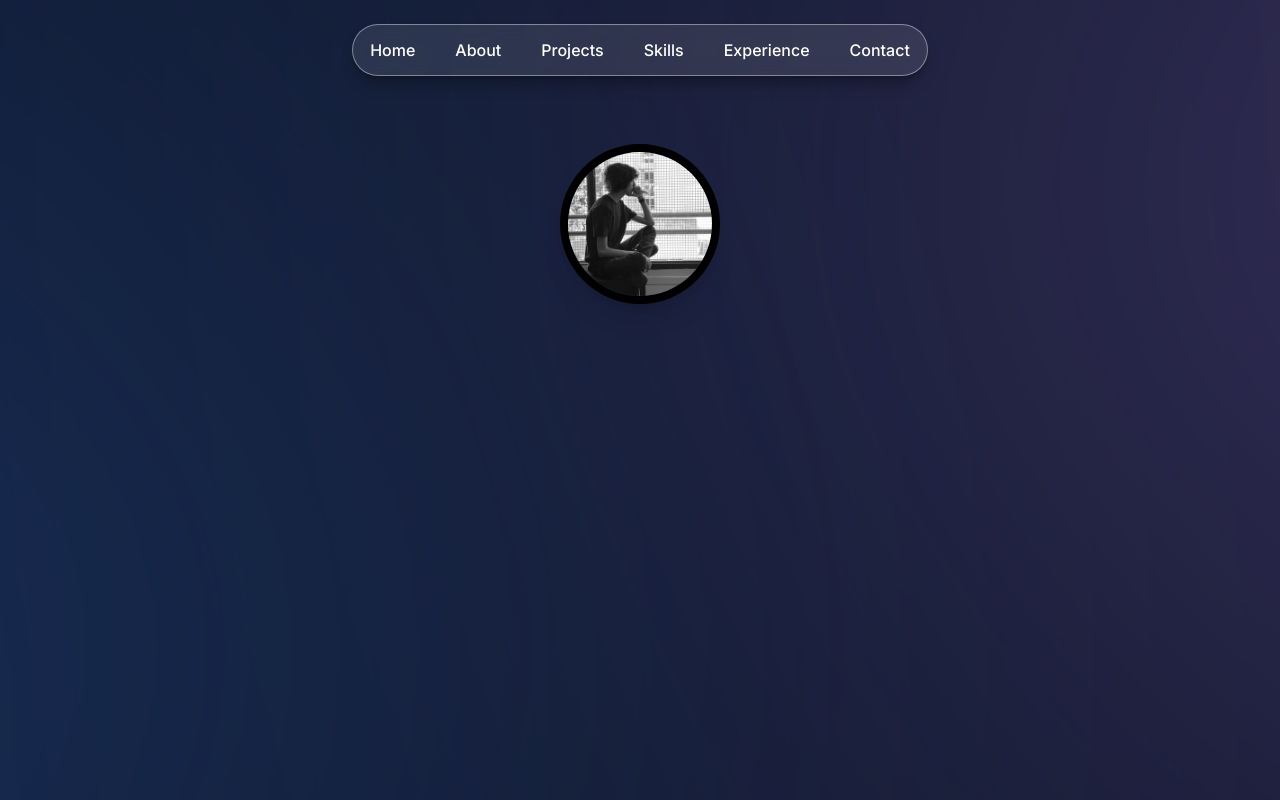
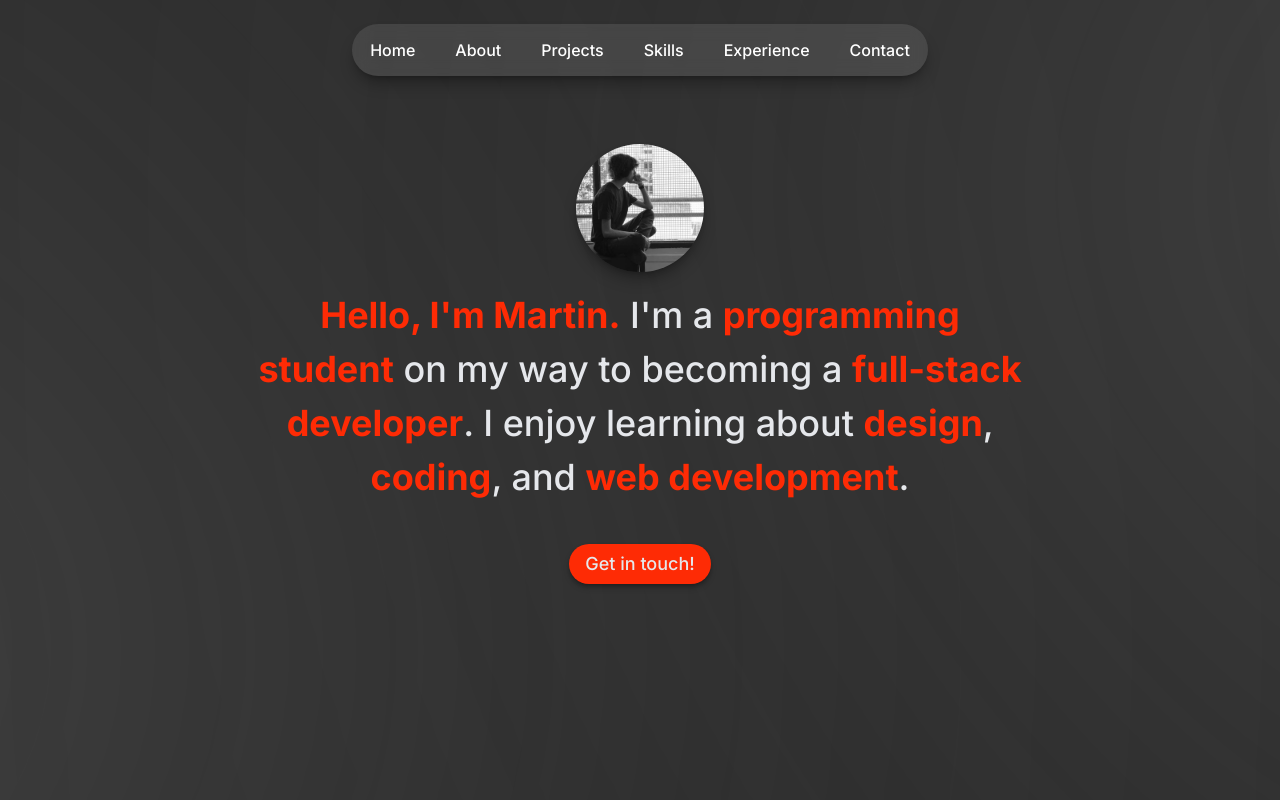
Before and after one commit to martinzutel/portfolio, a Next.js app: page / in a window 1280 px wide. Shown: the top 800 px of the page. Built offline with nearby package versions, Linux system fonts and the light colour scheme.

Commit message:
Intro - colors - contact - small modifications.
Added an introduction with the keywords bolded and highlighted, redesigned everything with new colors and animations. Added a get in touch button which will lead to the links of all my socials and platforms.

```diff
--- a/app/layout.tsx
+++ b/app/layout.tsx
@@ -17,16 +17,17 @@ export default function RootLayout({
   return (
     <html lang="en">
       <body
-        className={`${inter.className}  bg-slate-900 text-gray-200  relative h-[5000px] pt-28 sm:pt-36`}
+        className={`${inter.className}  bg-neutral-800 text-gray-200  relative h-[5000px] pt-28 sm:pt-36`}
+        style={{ overflowX: "hidden" }}
       >
         <div
-          className=" bg-purple-400 absolute top-[-4rem] right-[-60rem] h-[31.25rem] w-[60.25rem] rounded-full blur-[30rem]
+          className=" bg-neutral-400 absolute top-[-4rem] right-[-60rem] h-[31.25rem] w-[60.25rem] rounded-full blur-[30rem]
          sm:w-[68.75rem] transition-all duration-300 -z-10"
         ></div>
 
         <div
-          className=" bg-blue-500 absolute top-[25rem]  left-[-60rem] h-[31.25rem] w-[60.25rem] rounded-full blur-[30rem]
-         sm:w-[68.75rem] md:left[-28rem] lg:left[-26rem] xl:left[-14rem] 2xl:lef[-4]  transition-all duration-300 -z-10"
+          className=" bg-neutral-400 absolute top-[25rem]  left-[-60rem] h-[31.25rem] w-[60.25rem] rounded-full blur-[30rem]
+         sm:w-[68.75rem] md:left[-28rem] lg:left[-26rem] xl:left[-14rem] 2xl:lef[-4rem]  transition-all duration-300 -z-10"
         ></div>
 
         <Header />
--- a/app/page.tsx
+++ b/app/page.tsx
@@ -1,7 +1,10 @@
 import Intro from "@/components/intro";
 
 export default function Home() {
-  return <main className="">
-    <Intro />
-  </main>
+  return (
+    <main className="flex flex-col items-center px-4">
+      <Intro />
+    </main>
+  )
+
 }
--- a/components/header.tsx
+++ b/components/header.tsx
@@ -8,7 +8,7 @@ export default function Header() {
   return (
     <header className="z-[999] relative">
       <motion.div
-        className="fixed top-0 left-1/2 h-[4.5rem] w-full rounded-none border border-white border-opacity-40 bg-white bg-opacity-10 shadow-lg shadow-black/[0.3]  backdrop-blur-[0.5rem] sm:top-6 sm:h-[3.25rem] sm:w-[36rem] sm:rounded-full"
+        className="fixed top-0 left-1/2 h-[4.5rem] w-full rounded-none border-none border-white border-opacity-40 bg-white bg-opacity-10 shadow-lg shadow-black/[0.3]  backdrop-blur-[0.5rem] sm:top-6 sm:h-[3.25rem] sm:w-[36rem] sm:rounded-full"
         initial={{ y: -100, x: "-50%", opacity: 0 }}
         animate={{ y: 0, x: "-50%", opacity: 1 }}
       ></motion.div>
@@ -22,7 +22,7 @@ export default function Header() {
               initial={{ y: -100, opacity: 0 }}
               animate={{ y: 0, opacity: 1 }}
             >
-              <Link className="flex w-full items-center justify-center px-3 py-3 hover:text-gray-800 transition" href={link.hash}>{link.name}</Link>
+              <Link className="flex w-full items-center justify-center px-3 py-3 hover:text-custom-red transition" href={link.hash}>{link.name}</Link>
             </motion.li>
           ))}
         </ul>
--- a/components/intro.tsx
+++ b/components/intro.tsx
@@ -1,11 +1,22 @@
+"use client";
+
 import React from 'react'
 import Image from 'next/image'
+import Link from 'next/link';
+import { motion } from 'framer-motion'
 
 export default function Intro() {
   return (
-    <section>
+    <section className='mb-28 max-w-[50rem] text-center sm:mb-0'>
       <div className='flex items-center justify-center'>
-            <div>
+        <motion.div
+        initial={{ opacity: 0, scale: 0 }}
+        animate={{ opacity: 1, scale: 1 }}
+        transition={{
+          type: "tween",
+          duration: 0.25,
+        }}
+        >
           <Image
             src="/images/martinzutel.png"
             alt='Martin Zutel'
@@ -13,10 +24,37 @@ export default function Intro() {
             height={200}
             quality={95}
             priority={true}
-                    className='h-40 w-40 rounded-full object-cover border-[0.5rem] shadow-xl border-black'
+            className='h-32 w-32 rounded-full object-cover border-none shadow-lg shadow-black/[0.3]'
           />
+        </motion.div>
+
       </div>
-        </div>
+
+      <motion.h1
+        className="mb-10 mt-4 px-4 text-2xl font-medium !leading-[1.5] sm:text-4xl"
+        initial={{ opacity: 0, y: 100 }}
+        animate={{ opacity: 1, y: 0 }}
+      >
+        <span className="font-bold text-custom-red">Hello, I'm Martin.</span> I'm a{" "}
+        <span className="font-bold text-custom-red" >programming student</span> on my way to becoming a{" "}
+        <span className="font-bold text-custom-red">full-stack developer</span>. I enjoy learning about <span className="font-bold text-custom-red" >design</span>, <span className="font-bold text-custom-red">coding</span>, and <span className="font-bold text-custom-red">web development</span>.
+      </motion.h1>
+
+      <motion.div className="flex flex-col sm:flex-row items-center justify-center px-4 text-lg font-medium"
+        initial={{ opacity: 0, y: 100 }}
+        animate={{ opacity: 1, y: 0 }}
+        transition={{
+          delay: 0.25,
+        }}
+
+      >
+        <Link href="#contact" className='  bg-custom-red rounded-full flex items-center px-4 py-1.5 shadow-md shadow-black/[0.3] outline-none
+        focus:scale-110 hover:scale-110  hover:bg-neutral-900 active:scale-105'>
+        Get in touch!
+        </Link>
+      </motion.div>
+
+
     </section>
   )
 }
--- a/tailwind.config.js
+++ b/tailwind.config.js
@@ -12,6 +12,12 @@ module.exports = {
         'gradient-conic':
           'conic-gradient(from 180deg at 50% 50%, var(--tw-gradient-stops))',
       },
+
+
+      colors: {
+        'custom-red': '#fe2b05',
+      },
+
     },
   },
   plugins: [],
```
Lines whose indentation alone changed are shown as unchanged.
